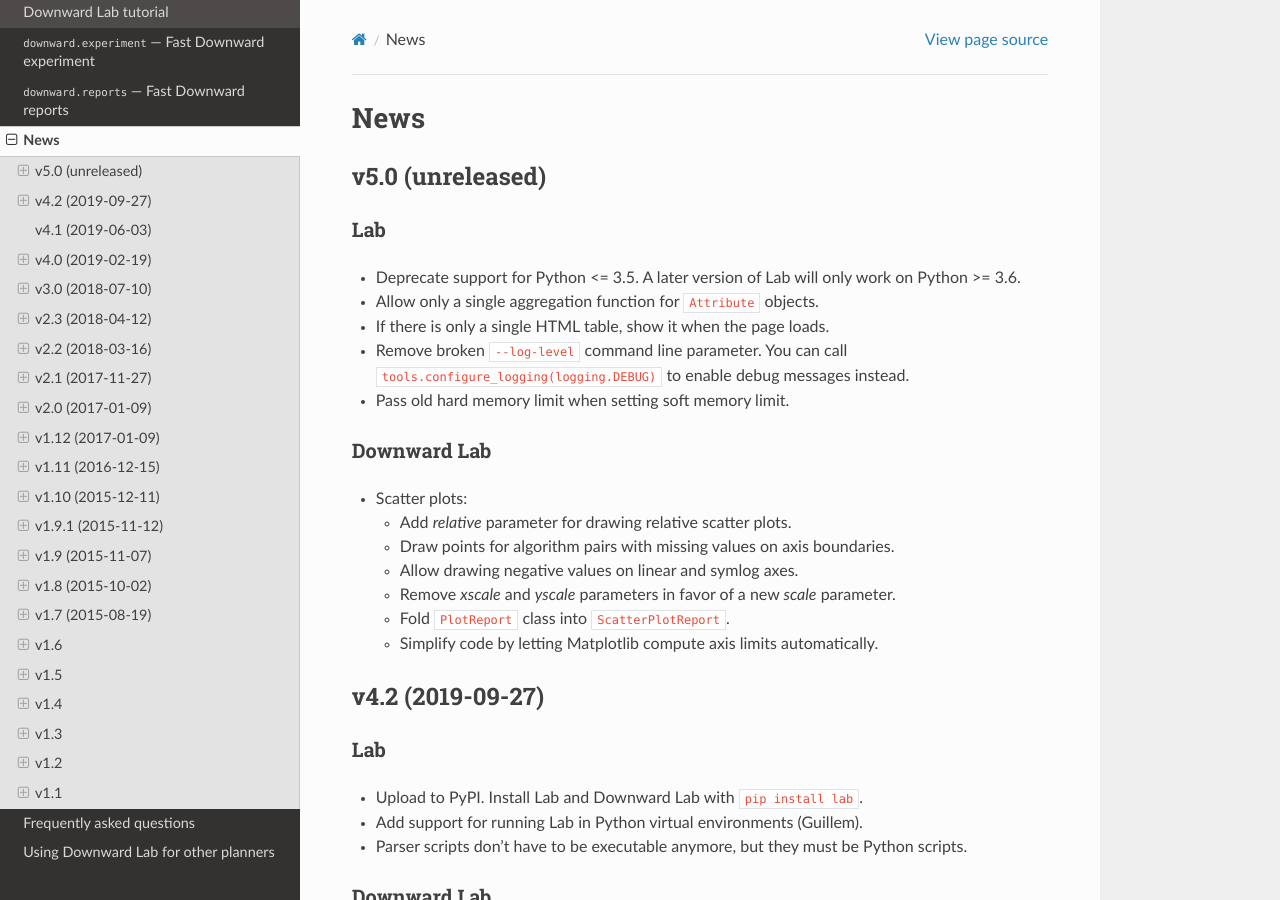
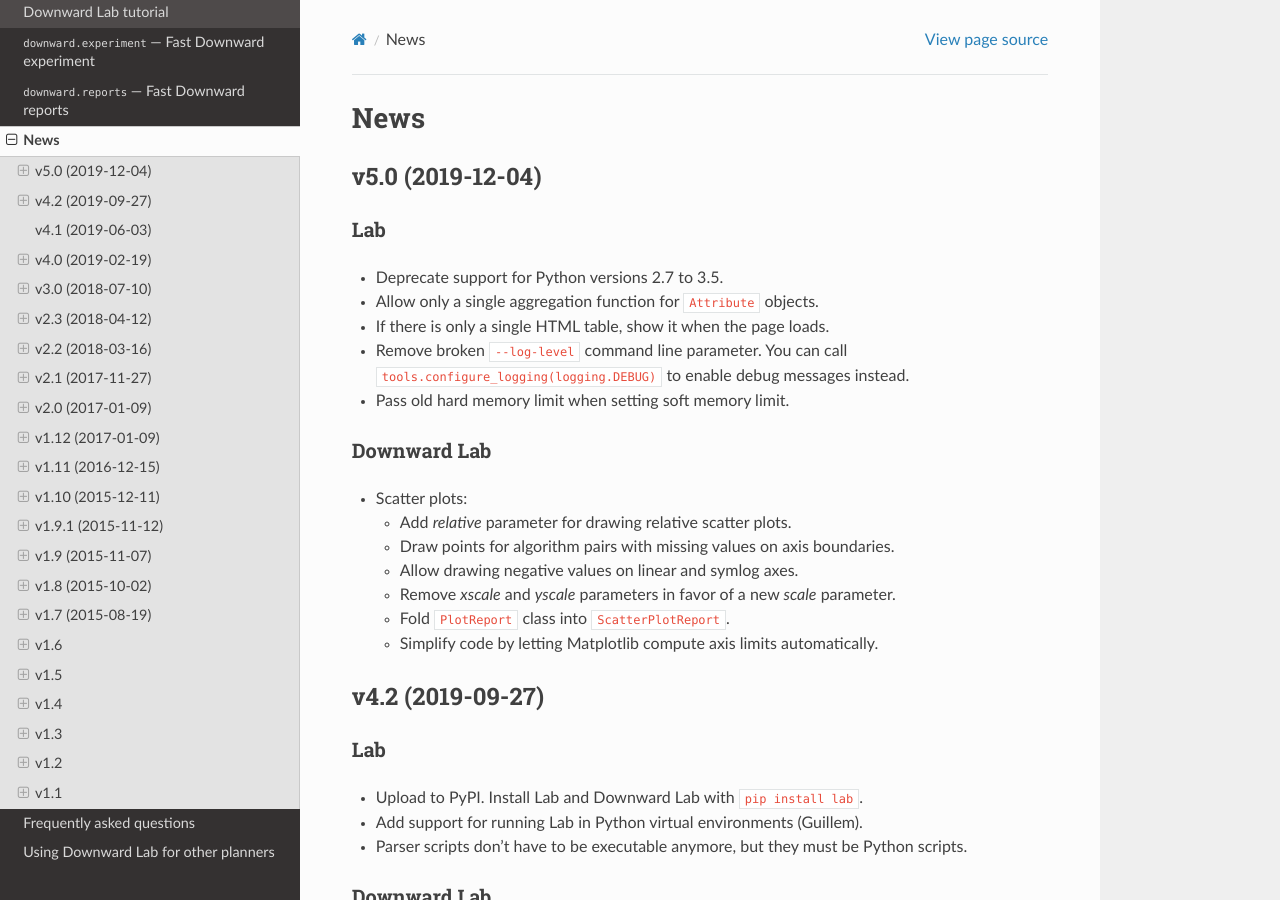
Before and after one commit to aibasel/lab, a Sphinx documentation site: the page built from docs/news.rst, in a window 1280 px wide and 900 px high. Built offline with Sphinx 7.4.7 and the Read the Docs theme 2.0.0, drawn with Linux system fonts in a browser that asks for light colours; pages that are not in the unit, such as notebooks, are missing from menus.

Commit message:
Add release date.

```diff
--- a/docs/news.rst
+++ b/docs/news.rst
@@ -1,12 +1,12 @@
 News
 ====
 
-v5.0 (unreleased)
+v5.0 (2019-12-04)
 -----------------
 
 Lab
 ^^^
-* Deprecate support for Python <= 3.5. A later version of Lab will only work on Python >= 3.6.
+* Deprecate support for Python versions 2.7 to 3.5.
 * Allow only a single aggregation function for ``Attribute`` objects.
 * If there is only a single HTML table, show it when the page loads.
 * Remove broken ``--log-level`` command line parameter. You can call
```
